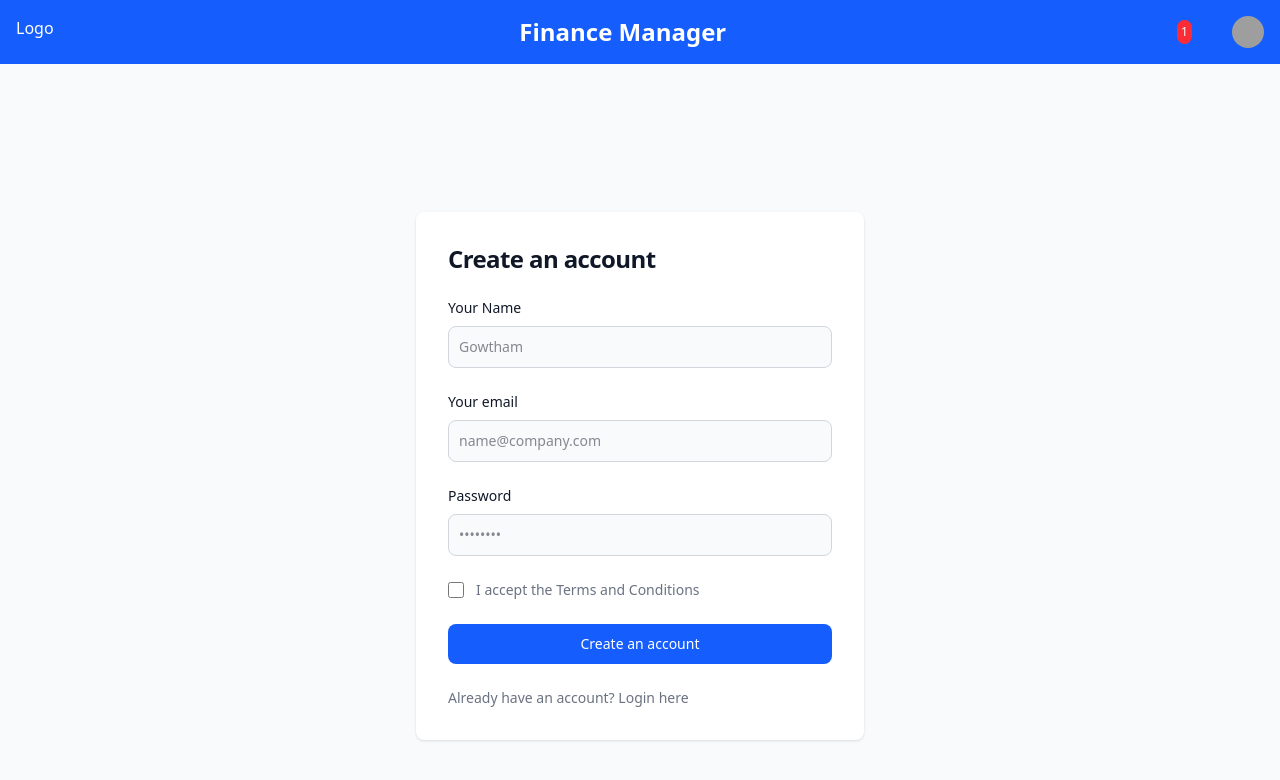
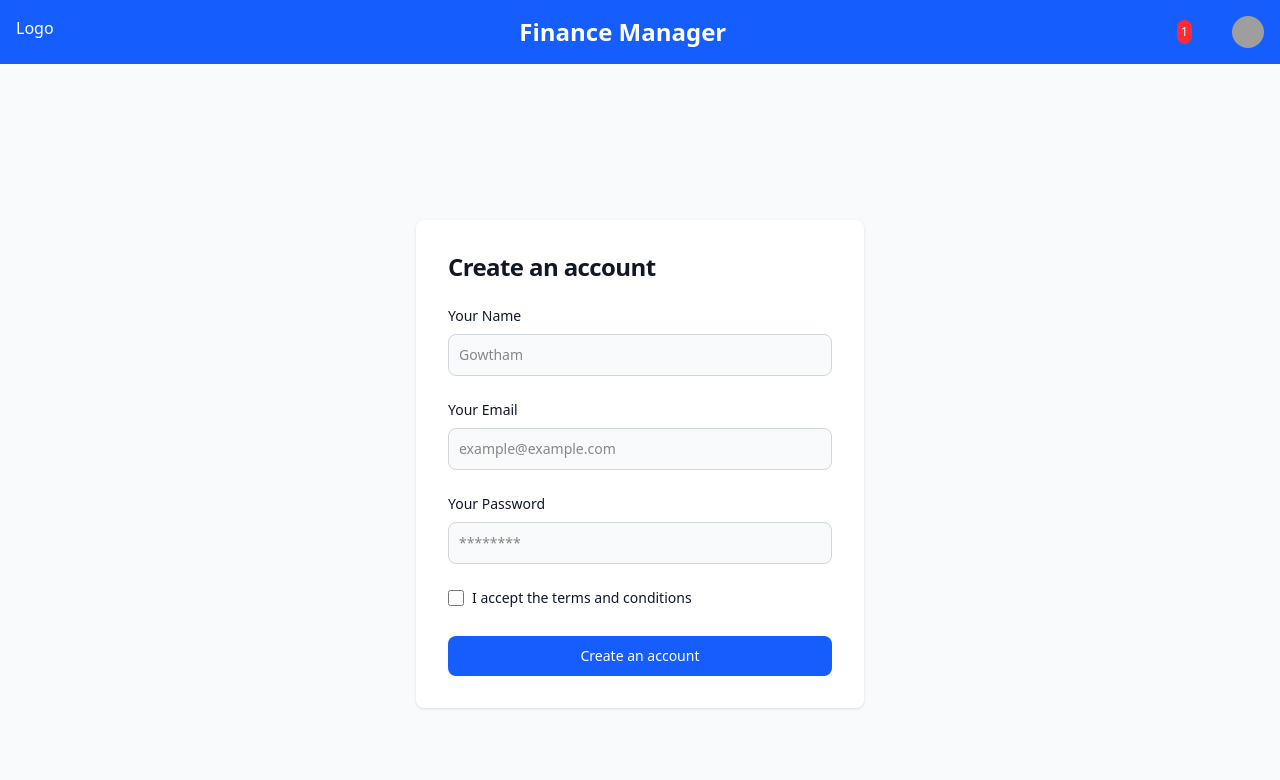
Before and after one commit to GowthamAbi/my-project, a React (Vite) app: page /register in a window 1280 px wide. Shown: the top 780 px of the page. Built offline with nearby package versions, Linux system fonts and the light colour scheme; grey boxes are pictures that could not be loaded.

Commit message:
login,register successfully

```diff
--- a/src/components/pages/Register.jsx
+++ b/src/components/pages/Register.jsx
@@ -1,13 +1,13 @@
 import React, { useState } from 'react';
 import { useNavigate } from 'react-router-dom';
-import api from '../../services/api'; // Assuming you have an axios instance
+import api from '../../services/api';
 
 const Register = () => {
   const [name, setName] = useState('');
   const [email, setEmail] = useState('');
   const [password, setPassword] = useState('');
   const [termsAccepted, setTermsAccepted] = useState(false);
-  const [error, setError] = useState(''); // State to store error message
+  const [error, setError] = useState('');
   const navigate = useNavigate();
 
   const handleSubmit = async (e) => {
@@ -17,22 +17,20 @@ const Register = () => {
       name,
       email,
       password,
-      termsAccepted, // Include termsAccepted in the request
+      termsAccepted,
     };
 
     try {
-      // Send a POST request to the registration API route
       const response = await api.post('/api/auth/register', userData);
 
       if (response.status === 200) {
-        // Optionally, handle response like storing JWT, etc.
-        alert('Account created successfully!'); // Show success message
-        navigate('/login'); // Navigate to the login page after successful registration
+        alert('Account created successfully!');
+
       } else {
         setError(response.data.message || 'Error during registration');
       }
+      navigate('/login');
     } catch (err) {
-      // Handle any network or API errors
       setError('Error during registration. Please try again later.');
     }
   };
@@ -40,13 +38,12 @@ const Register = () => {
   return (
     <section className="bg-gray-50 dark:bg-gray-900">
       <div className="flex flex-col items-center justify-center px-6 py-8 mx-auto md:h-screen lg:py-0">
-        <a href="#" className="flex items-center mb-6 text-2xl font-semibold text-gray-900 dark:text-white"></a>
         <div className="w-full bg-white rounded-lg shadow dark:border md:mt-0 sm:max-w-md xl:p-0 dark:bg-gray-800 dark:border-gray-700">
           <div className="p-6 space-y-4 md:space-y-6 sm:p-8">
             <h1 className="text-xl font-bold leading-tight tracking-tight text-gray-900 md:text-2xl dark:text-white">
               Create an account
             </h1>
-            {error && <div className="text-red-500">{error}</div>} {/* Display error message */}
+            {error && <div className="text-red-500">{error}</div>}
             <form className="space-y-4 md:space-y-6" onSubmit={handleSubmit}>
               <div>
                 <label htmlFor="name" className="block mb-2 text-sm font-medium text-gray-900 dark:text-white">
@@ -55,80 +52,64 @@ const Register = () => {
                 <input
                   type="text"
                   name="name"
-                  id="Name"
-                  className="bg-gray-50 border border-gray-300 text-gray-900 text-sm rounded-lg focus:ring-primary-600 focus:border-primary-600 block w-full p-2.5 dark:bg-gray-700 dark:border-gray-600 dark:placeholder-gray-400 dark:text-white dark:focus:ring-blue-500 dark:focus:border-blue-500"
-                  placeholder="Gowtham"
+                  id="name"  // Fixed this from "Name" to "name"
                   value={name}
                   onChange={(e) => setName(e.target.value)}
                   required
+                  className="bg-gray-50 border border-gray-300 text-gray-900 text-sm rounded-lg w-full p-2.5"
+                  placeholder="Gowtham"
                 />
               </div>
               <div>
                 <label htmlFor="email" className="block mb-2 text-sm font-medium text-gray-900 dark:text-white">
-                  Your email
+                  Your Email
                 </label>
                 <input
                   type="email"
                   name="email"
                   id="email"
-                  className="bg-gray-50 border border-gray-300 text-gray-900 text-sm rounded-lg focus:ring-primary-600 focus:border-primary-600 block w-full p-2.5 dark:bg-gray-700 dark:border-gray-600 dark:placeholder-gray-400 dark:text-white dark:focus:ring-blue-500 dark:focus:border-blue-500"
-                  placeholder="name@company.com"
                   value={email}
                   onChange={(e) => setEmail(e.target.value)}
                   required
+                  className="bg-gray-50 border border-gray-300 text-gray-900 text-sm rounded-lg w-full p-2.5"
+                  placeholder="example@example.com"
                 />
               </div>
               <div>
                 <label htmlFor="password" className="block mb-2 text-sm font-medium text-gray-900 dark:text-white">
-                  Password
+                  Your Password
                 </label>
                 <input
                   type="password"
                   name="password"
                   id="password"
-                  placeholder="••••••••"
-                  className="bg-gray-50 border border-gray-300 text-gray-900 text-sm rounded-lg focus:ring-primary-600 focus:border-primary-600 block w-full p-2.5 dark:bg-gray-700 dark:border-gray-600 dark:placeholder-gray-400 dark:text-white dark:focus:ring-blue-500 dark:focus:border-blue-500"
                   value={password}
                   onChange={(e) => setPassword(e.target.value)}
                   required
+                  className="bg-gray-50 border border-gray-300 text-gray-900 text-sm rounded-lg w-full p-2.5"
+                  placeholder="********"
                 />
               </div>
-
-              <div className="flex items-start">
-                <div className="flex items-center h-5">
+              <div>
+                <label htmlFor="terms" className="inline-flex items-center text-sm text-gray-900 dark:text-white">
                   <input
-                    id="terms"
-                    aria-describedby="terms"
                     type="checkbox"
-                    className="w-4 h-4 border border-gray-300 rounded bg-gray-50 focus:ring-3 focus:ring-primary-300 dark:bg-gray-700 dark:border-gray-600 dark:focus:ring-primary-600 dark:ring-offset-gray-800"
+                    name="termsAccepted"
+                    id="termsAccepted"
                     checked={termsAccepted}
                     onChange={() => setTermsAccepted(!termsAccepted)}
                     required
+                    className="w-4 h-4 text-blue-600 border-gray-300 rounded"
                   />
-                </div>
-                <div className="ml-3 text-sm">
-                  <label htmlFor="terms" className="font-light text-gray-500 dark:text-gray-300">
-                    I accept the{' '}
-                    <a className="font-medium text-primary-600 hover:underline dark:text-primary-500" href="#">
-                      Terms and Conditions
-                    </a>
-                  </label>
-                </div>
+                  <span className="ml-2">I accept the terms and conditions</span>
+                </label>
               </div>
-
               <button
                 type="submit"
-                className="w-full text-white bg-blue-600 bg-primary-600 hover:bg-primary-700 focus:ring-4 focus:outline-none focus:ring-primary-300 font-medium rounded-lg text-sm px-5 py-2.5 text-center dark:bg-primary-600 dark:hover:bg-primary-700 dark:focus:ring-primary-800"
+                className="w-full text-white bg-blue-600 hover:bg-blue-700 focus:ring-4 font-medium rounded-lg text-sm px-5 py-2.5"
               >
                 Create an account
               </button>
-
-              <p className="text-sm font-light text-gray-500 dark:text-gray-400">
-                Already have an account?{' '}
-                <a href="/login" className="font-medium text-primary-600 hover:underline dark:text-primary-500">
-                  Login here
-                </a>
-              </p>
             </form>
           </div>
         </div>
--- a/src/services/api.js
+++ b/src/services/api.js
@@ -1,17 +1,35 @@
 import axios from "axios";
 
-const api=axios.create({
-    baseURL:"https://finance-manager-bd.onrender.com",
-    headers:{'Content-Type': 'application/json',}
-})
+const api = axios.create({
+  baseURL: "http://localhost:3000",  // Ensure this matches your backend URL
+  headers: {
+    'Content-Type': 'application/json',
+  },
+});
 
-api.interceptors.request.use((config)=>{const token = localStorage.getItem('authToken');  // Get token from local storage
+api.interceptors.request.use(
+  (config) => {
+    const token = localStorage.getItem('authToken');
     if (token) {
-      config.headers['Authorization'] = `Bearer ${token}`;  // Add token to headers
+      config.headers['Authorization'] = `Bearer ${token}`;
     }
     return config;
   },
   (error) => {
-    return Promise.reject(error);})
+    return Promise.reject(error);
+  }
+);
 
-export default api
+// Optional: Add a response interceptor for better error handling
+api.interceptors.response.use(
+  (response) => response,
+  (error) => {
+    if (error.response && error.response.status === 401) {
+      localStorage.removeItem('authToken');
+      window.location.href = '/login';  // Redirect to login if unauthorized
+    }
+    return Promise.reject(error);
+  }
+);
+
+export default api;
--- a/vite.config.js
+++ b/vite.config.js
@@ -5,7 +5,5 @@ import tailwindcss from '@tailwindcss/vite'
 // https://vite.dev/config/
 export default defineConfig({
   plugins: [react(),tailwindcss(),],
-  server: {
-    port: 3000,  // Change the port to 3000
-  },
+
 })
```
